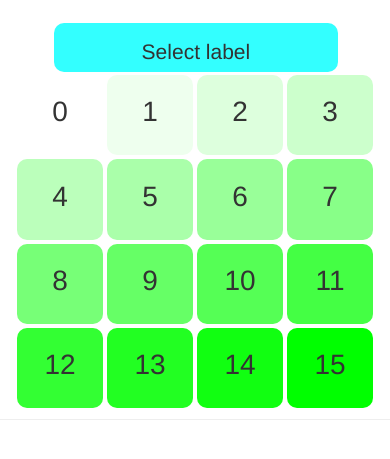
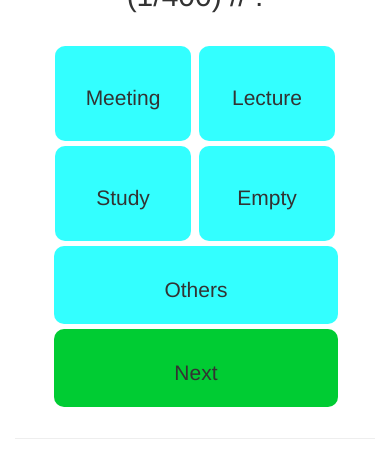
Before and after one commit to iAgentNTU/annotationTool_test, a Python web app: template app/templates/label.html in a window 390 px wide. Shown: the part 458-917 px from the top of the page. Before the commit the page ends 878 px from the top, so only its background shows below. Run offline with Jinja, Linux system fonts and the light colour scheme; the template is opened without the code that fills it, so the values that code supplies are empty; some libraries are stand-ins or nearby versions.

Commit message:
0412version, data_test, pictures, users_test in db

```diff
--- a/app/static/label.css
+++ b/app/static/label.css
@@ -1,4 +1,3 @@
-@media screen and (min-width: 768px) {
 #upper{
 	width: 80%;
 	height: auto;
@@ -9,18 +8,15 @@
 	height: 80px;
 }
 
-    .line{
-		width: 100%;
-		height: 25vh;
+#submit{
+	width: 80%;
+	height: 80px;
+	margin-bottom: 20px;
 }
 
-	.word{
-		clear: both;
-		height:40px;
-		position:relative;
-		font-size: 250%
+#innersubmit{
+	background-color: #00CC33;
 }
-
 /* the label on the left */
 
 .sword{
@@ -62,65 +58,6 @@
 	width: 80%;
 	padding-top: 20px;
 }
-}
-
-@media screen and (max-width: 767px) {
-	#title{
-		font-size: 200%;
-	}
-
-	#time{
-		font-size: 150%;
-	}
-
-	#integrated{
-		width: 80%;
-		height: 50px;
-	}
-
-    .line{
-		width: 100%;
-		height: 10vh;
-	}
-
-	.word{
-		clear: both;
-		height:40px;
-		position:relative;
-		font-size: 200%
-	}
-
-	/* the label on the left */
-
-	.sword{
-		clear: both;
-		height:40px;
-		position:relative;
-		font-size: 150%
-	}
-
-	.innerchoice{
-		width: 98.75%;
-		margin-bottom: 2px;
-		height: 50px;
-		background-color: #FFFF00;
-		border-radius: 10px;
-		cursor: pointer;
-	}
-
-	#form1{
-		width: 98%;
-		padding-top: 3px;
-	}
-}
-
-.category{
-	width: 25%;
-	height: 100%;
-	float: left;
-	line-height:100%;
-	text-align:center;
-}
 
 .middle{
 	width: 95%;
@@ -142,7 +79,6 @@
 	margin-left: 0.625%;
 	margin-top: 1.25%;
 	border-radius: 10px;
-	background-color: #33FFFF;
 	cursor: pointer;
 }
 
--- a/app/static/label.js
+++ b/app/static/label.js
@@ -11,13 +11,11 @@
 	var value = document.getElementById('labelinput').value;
 	label_post = value;
 	document.getElementById('word1').innerHTML = value;
-	document.getElementById('word2').innerHTML = value;
 	document.getElementById('open').style.display = 'none';
 }
 
 function setdefaultvalue(label){
 	label_post = label;
-	document.getElementById('word2').innerHTML = label;
 	document.getElementById('open').style.display = 'none';
 }
 
@@ -27,14 +25,13 @@
 	var elems = document.getElementsByClassName('choice');
 	for(i=0; i<elems.length; ++i)
 		elems[i].style.backgroundColor = GENERAL;
-	document.getElementById('word2').innerHTML = 'Select label';
 	document.getElementById('open').style.display = 'none';
 }
 
 function setupchoice(div){
 	choice = div.getAttribute("value");
 	label_post = choice;
-	if(choice == 'Others' || choice == 'Integrated')
+	if(choice == 'Others')
 		document.getElementById('open').style.display = 'block';
 	div.style.backgroundColor = CHOSEN;
 }
@@ -52,7 +49,6 @@
 	choice = 'None';
 	label_post = 'None';
 	document.getElementById('word1').innerHTML = 'Others';
-	document.getElementById('word2').innerHTML = 'Select label';
 	document.getElementById('labelinput').value = '';
 	clearchoice();
 }
@@ -60,35 +56,49 @@
 
 // main part
 
-function record(num){
+var progress = 0;
+var timestamp;
+
+function record(){
+	if(label_post == 'None'){
+		alert('Choose a label');
+		return;
+	}
+	var timediff = new Date().getTime() - timestamp;
 	var pic = document.getElementById('pic');
-	$.post("/record/"+pic.getAttribute('value')+"/"+num+"/"+label_post, function(response){
+	$.post("/record/"+pic.getAttribute('value')+"/"+label_post+"/"+timediff, function(response){
 		//console.log(response.pic);
 		setpic(response.pic);
 	});
 	clearchoice();
 }
 
+function show(s){
+	++progress;
+	return '('+progress+'/400)  '+s.substring(0,4)+'/'+s.substring(4,6)+'/'+s.substring(6,8)+' '+s.substring(9,11)+':'+s.substring(11,13);
+}
+
 function setpic(newpic){
 	picObj = document.getElementById('pic');
 	picObj.setAttribute("value", newpic);
 	picObj.src = "http://disa.csie.ntu.edu.tw/~janetyc/data/"+newpic.substring(0,8)+"/image_"+newpic+".jpg";
-	document.getElementById('time').innerHTML = newpic;
+	document.getElementById('time').innerHTML = show(newpic);
+	timestamp = new Date().getTime();
+	/*
 	picObj.onerror = function(){
 		$.getJSON('/newpic', function(response){
 			setpic(response.pic);
 		});
 	}
+	*/
 }
 
 
 // initiating
 
-function buildupper(){
-	category = ['Meeting', 'Lecture', 'Study', 'Empty'];
-
+function buildup(){
 	upper = document.getElementById('upper');
-	for(i=0; i<4; ++i){
+	for(i=0; i<category.length; ++i){
 		choicecontainer = document.createElement("div");
 		choicecontainer.setAttribute("class", "choicecontainer");
 		middle = document.createElement("div");
@@ -106,59 +116,3 @@
 		upper.appendChild(choicecontainer);
 	}
 }
-
-function buildinner(){
-	open = document.getElementById('open');
-	lastinner = document.getElementById('lastinner');
-	for(i=0; i<category.length; ++i){
-		innerchoice = document.createElement("div");
-		innerchoice.setAttribute("class", "visible-xs innerchoice");
-		innerchoice.setAttribute("onclick","setdefaultvalue('"+category[i]+"');");
-		floater = document.createElement("div");
-		floater.setAttribute("class", "floater");
-		word = document.createElement("div");
-		word.setAttribute("class", "sword");
-		word.innerHTML = category[i];
-		innerchoice.appendChild(floater);
-		innerchoice.appendChild(word);
-		open.insertBefore(innerchoice, lastinner);
-	}
-}
-
-function color(idx){
-	depth = (15-idx).toString(16);
-	return depth + depth + 'ff' + depth + depth;
-}
-
-function buildbuttonarea(){
-	buttonarea = document.getElementById('buttonarea');
-	for(i=0; i<4; ++i){
-		line = document.createElement("div");
-		line.setAttribute("class", "line");
-		for(j=0; j<4; ++j){
-			idx = i*4+j;
-			category = document.createElement("div");
-			category.setAttribute("class", "category");
-			middle = document.createElement("div");
-			middle.setAttribute("class", "middle");
-			middle.setAttribute("style", "background-color: #"+color(idx));
-			middle.setAttribute("onclick", "record("+idx+")");
-			floater = document.createElement("div");
-			floater.setAttribute("class", "floater");
-			word = document.createElement("div");
-			word.setAttribute("class", "word");
-			word.innerHTML = idx.toString();
-			middle.appendChild(floater);
-			middle.appendChild(word);
-			category.appendChild(middle);
-			line.appendChild(category);
-		}
-		buttonarea.appendChild(line);
-	}
-}
-
-function buildup(){
-	buildupper();
-	buildinner();
-	buildbuttonarea();
-}
--- a/app/templates/label.html
+++ b/app/templates/label.html
@@ -15,24 +15,18 @@
 	<script src="{{ url_for('static', filename='label.js') }}"></script>
 	<link rel="stylesheet" href="https://maxcdn.bootstrapcdn.com/bootstrap/3.3.4/css/bootstrap.min.css">
 	<link rel="stylesheet" href="{{ url_for('static', filename='label.css') }}">
-	<div class="page-header row" align="center">
-		<div id="picturearea" class="col-sm-6" align="center">
-			<h1 align="center">How many people are in this picture?</h1>
+	<div class="page-header" align="center">
+		<div id="picturearea" align="center">
+			<h1 align="center">What is the activity in this picture?</h1>
     			<div id="picframe" align="center" style="width: 80%">
 				<img id="pic" style="width: 100%; height: 100%">
 			</div>
     			<h2 id="time" align="center"></h2><br>
-			<div id="upper" class="visible-sm visible-md visible-lg row"></div>
-			<div id="lower" class="visible-sm visible-md visible-lg">
+			<div id="upper" class="row"></div>
+			<div id="lower">
 				<div class="choice long" value="Others" onclick="light(this)">
 					<div class="floater"></div>
 					<div id="word1" class="sword">Others</div>
-				</div>
-			</div>
-			<div id="integrated" class="visible-xs">
-				<div class="choice long" value="Integrated" onclick="light(this)">
-					<div class="floater"></div>
-					<div id="word2" class="sword">Select label</div>
 				</div>
 			</div>
 			<div id="open">
@@ -45,8 +39,13 @@
 				    </div>
 			   </div>
 			</div>
+			<div id="submit">
+				<div id="innersubmit" class="long" value="Others" onclick="record()">
+					<div class="floater"></div>
+					<div id="word1" class="sword">Next</div>
+				</div>
+			</div>
 		</div>
-		<div id="buttonarea" class="col-sm-6"></div>
 	</div>
 	<script>
 		buildup();
```
Also changed, not shown: app/main/views.py (+5 -4 lines), app/models.py (+5 -3 lines). Lines whose indentation alone changed are shown as unchanged.
